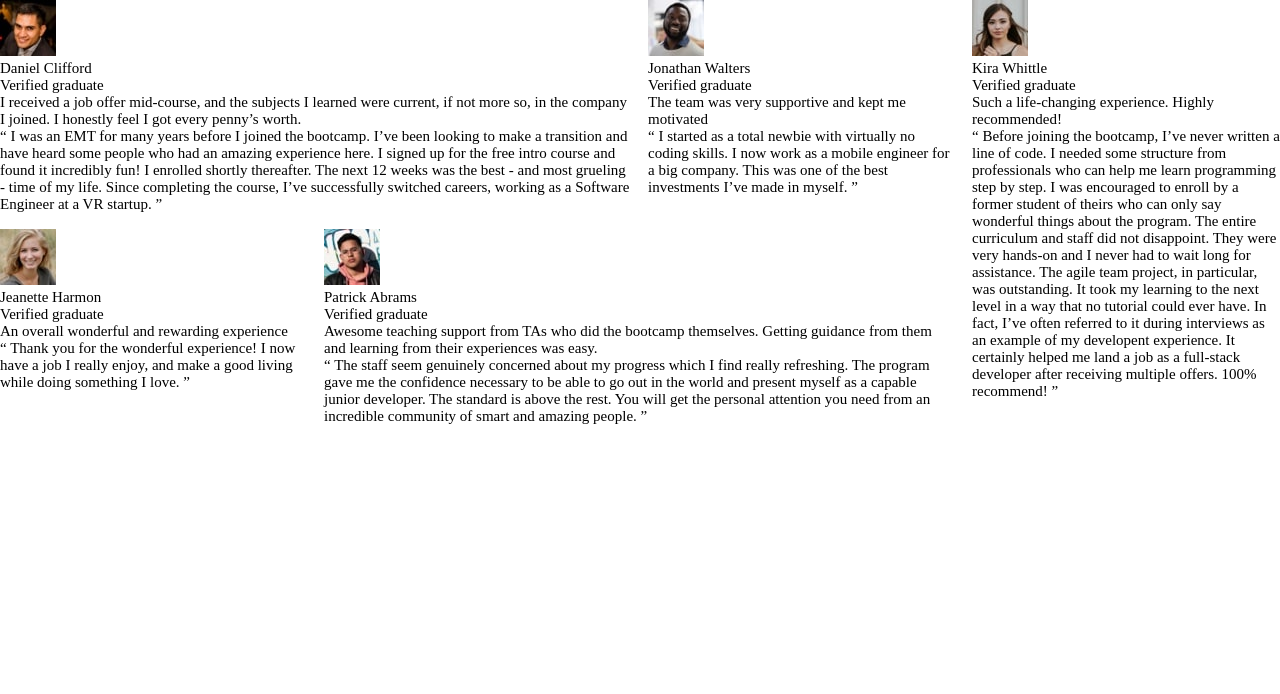
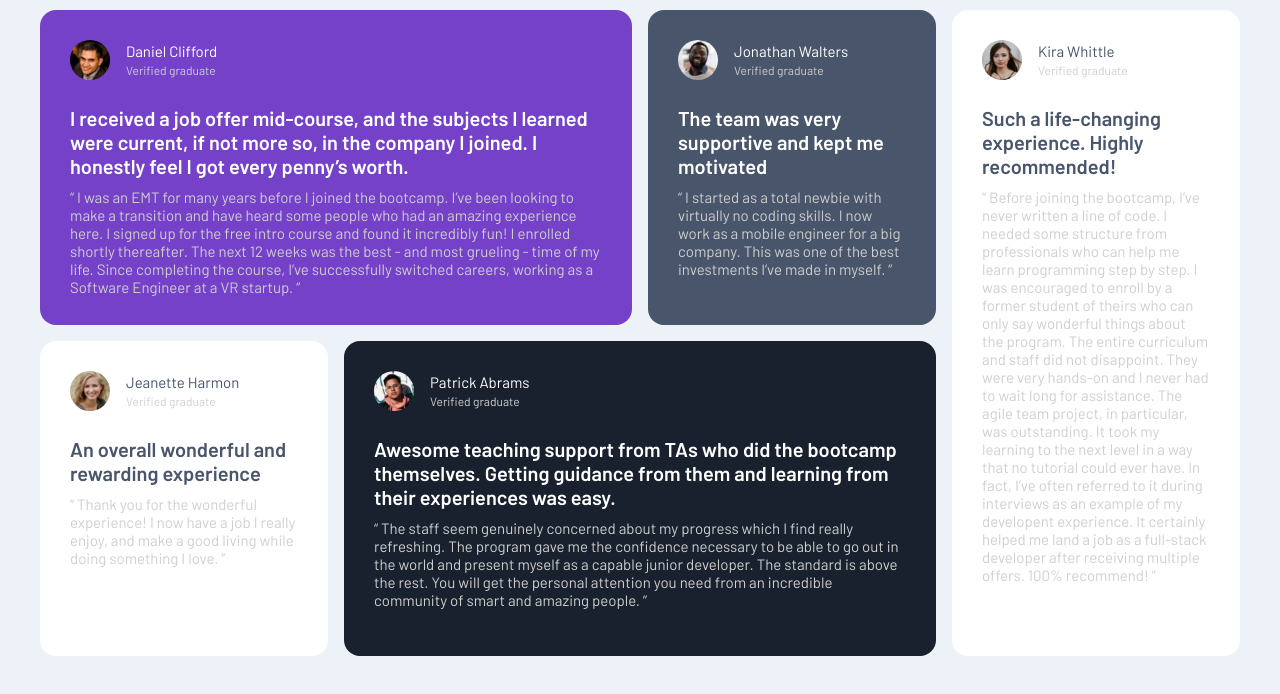
Before and after one commit to Naveenguttedar/grid-layout-design, a plain HTML site: page index.html in a window 1280 px wide. Drawn offline with Linux system fonts and the light colour scheme.

Commit message:
updated files

```diff
--- a/index.html
+++ b/index.html
@@ -4,13 +4,9 @@
 <head>
   <meta charset="UTF-8">
   <meta name="viewport" content="width=device-width, initial-scale=1.0">
-  <!-- displays site properly based on user's device -->
 
-  <link rel="icon" type="image/png" sizes="32x32" href="./images/favicon-32x32.png">
+  <title>grid-layout-page</title>
 
-  <title>Frontend Mentor | [Challenge Name Here]</title>
-
-  <!-- Feel free to remove these styles or customise in your own stylesheet 👍 -->
   <style>
     .attribution {
       font-size: 11px;
@@ -80,7 +76,7 @@
       <div class="top-sec">
         <img src="./images/image-jeanette.jpg" alt="">
         <div class="user">
-          <p>
+          <p class="col-dark">
             Jeanette Harmon
 
           </p>
@@ -88,7 +84,7 @@
         </div>
       </div>
       <div class="text">
-        <p>
+        <p class="col-dark">
           An overall wonderful and rewarding experience
 
         </p>
@@ -131,7 +127,7 @@
       <div class="top-sec">
         <img src="./images/image-kira.jpg" alt="">
         <div class="user">
-          <p>
+          <p class="col-dark">
             Kira Whittle
 
           </p>
@@ -139,7 +135,7 @@
         </div>
       </div>
       <div class="text">
-        <p>
+        <p class="col-dark">
           Such a life-changing experience. Highly recommended!
 
         </p>
--- a/style.css
+++ b/style.css
@@ -1,3 +1,16 @@
+@import url('https://fonts.googleapis.com/css2?family=Barlow:wght@400;500;600&family=Poppins:wght@400;500;700&display=swap');
+:root{
+--Moderate-violet: hsl(263, 55%, 52%);
+--Very-dark-grayish-blue: hsl(217, 19%, 35%);
+--Very-dark-blackish-blue: hsl(219, 29%, 14%);
+--White: hsl(0, 0%, 100%);
+--Light-gray: hsl(0, 0%, 81%);
+--Light-grayish-blue: hsl(210, 46%, 95%);
+}
+.col-dark{
+
+  color: var(--Very-dark-grayish-blue);
+}
 *{
   margin: 0;
   padding: 0;
@@ -5,27 +18,63 @@
 }
 body{
   font-size: 15px;
+  font-family: Barlow,poppins;
+  background-color: var(--Light-grayish-blue);
 }
 .layout{
   display: grid;
   grid-template-columns: 1fr 1fr 1fr 1fr;
     grid-template-rows: 50% 50%;
     gap: 1rem;
+    padding: 10px 40px;
 }
 .items{
+ color: white;
+ padding: 30px;
+ border-radius: 1rem;
 
 }
-.text{
-
+.text>p:first-child{
+  font-size: 20px;
+  font-weight: 600;
+  padding: 10px 0;
+}
+.text>p:last-child{
+  color: var(--Light-gray);
 }
 .items:nth-child(1){
   grid-column:1/3;
+  background-color: var(--Moderate-violet);
+}
+.items:nth-child(2){
+  background-color: var(--Very-dark-grayish-blue);
+}
+.items:nth-child(3){
+  background-color: var(--White);
+  color: var(--Light-gray);
 }
 .items:nth-child(4){
   grid-column: 2/4;
+  background-color: var(--Very-dark-blackish-blue);
 }
 .items:nth-child(5){
   grid-row: 1/span 2;
   grid-column: 4;
   height: 100%;
+  background-color: var(--White);
+  color: var(--Light-gray);
 }
+img{
+  width: 40px;
+  border-radius: 50%;
+}
+.top-sec{
+  display: flex;
+  align-items: center;
+  gap: 1rem;
+  padding-bottom: 1rem;
+}
+.user>span{
+  font-size: 12px;
+  color: var(--Light-gray);
+}
```
